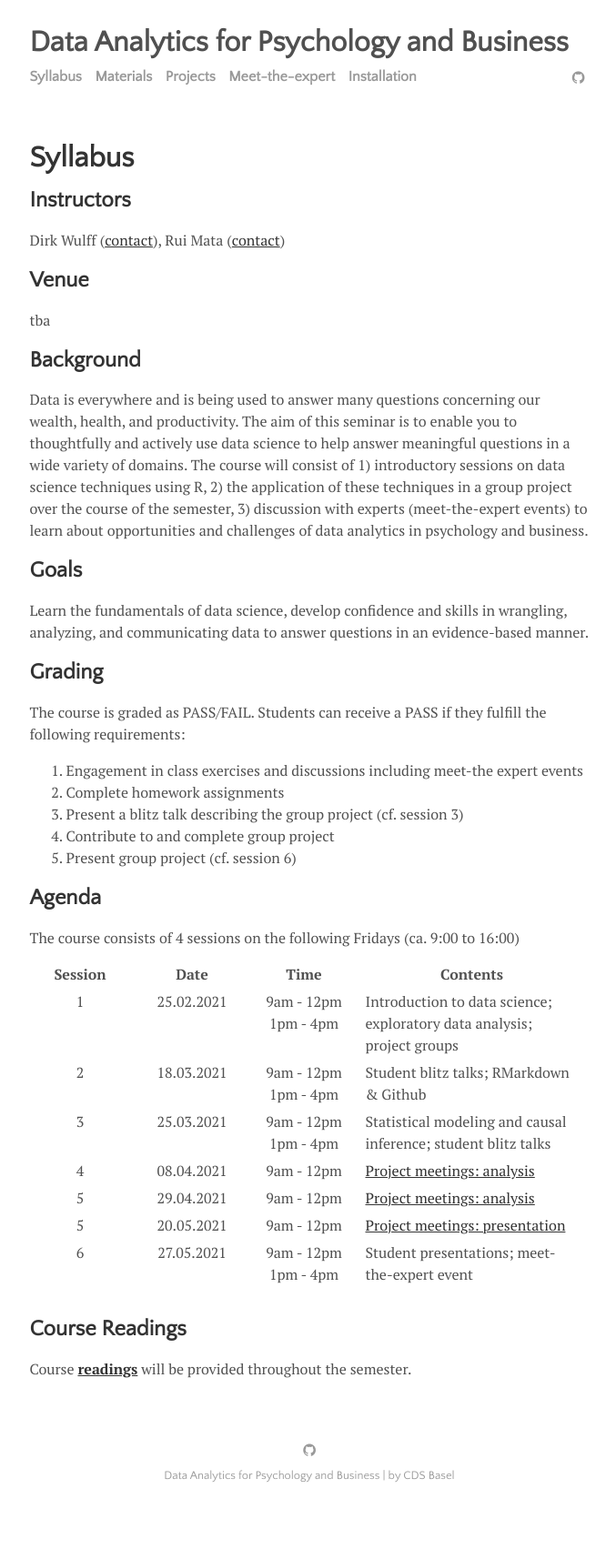
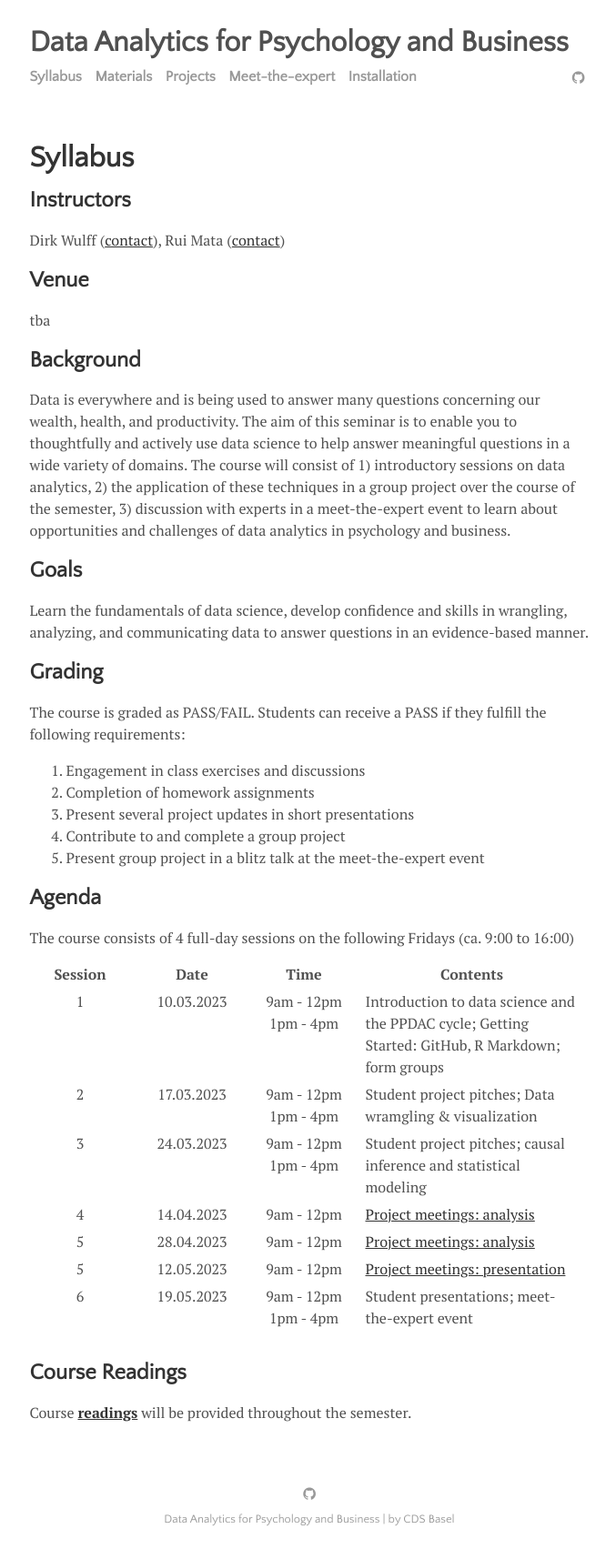
Before and after one commit to cdsbasel/dataanalytics_2023, a Jekyll site: the page built from menu/syllabus.md, in a window 1280 px wide. Shown: the whole page at 91% size, without its empty margins (300-977 px from the left). Built offline with Jekyll 4.4.1, drawn with Linux system fonts in a browser that asks for light colours; before the commit the page ends 1666 px from its top, so only the background shows below that.

Commit message:
update dates in syllabus

```diff
--- a/menu/syllabus.md
+++ b/menu/syllabus.md
@@ -10,21 +10,21 @@ Dirk Wulff (<a href="mailto:dirk.wulff@unibas.ch">contact</a>), Rui Mata (<a hre
 tba
 
 ## Background
-Data is everywhere and is being used to answer many questions concerning our wealth, health, and productivity. The aim of this seminar is to enable you to thoughtfully and actively use data science to help answer meaningful questions in a wide variety of domains. The course will consist of 1) introductory sessions on data science techniques using R, 2) the application of these techniques in a group project over the course of the semester, 3) discussion with experts (meet-the-expert events) to learn about opportunities and challenges of data analytics in psychology and business.
+Data is everywhere and is being used to answer many questions concerning our wealth, health, and productivity. The aim of this seminar is to enable you to thoughtfully and actively use data science to help answer meaningful questions in a wide variety of domains. The course will consist of 1) introductory sessions on data analytics, 2) the application of these techniques in a group project over the course of the semester, 3) discussion with experts in a meet-the-expert event to learn about opportunities and challenges of data analytics in psychology and business.
 
 ## Goals
 Learn the fundamentals of data science, develop confidence and skills in wrangling, analyzing, and communicating data to answer questions in an evidence-based manner.
 
 ## Grading
 The course is graded as PASS/FAIL. Students can receive a PASS if they fulfill the following requirements:
-1. Engagement in class exercises and discussions including meet-the expert events
-2. Complete homework assignments
-3. Present a blitz talk describing the group project (cf. session 3)
-4. Contribute to and complete group project
-5. Present group project (cf. session 6)
+1. Engagement in class exercises and discussions
+2. Completion of homework assignments
+3. Present several project updates in short presentations
+4. Contribute to and complete a group project
+5. Present group project in a blitz talk at the meet-the-expert event
 
 ## Agenda
-The course consists of 4 sessions on the following Fridays (ca. 9:00 to 16:00)
+The course consists of 4 full-day sessions on the following Fridays (ca. 9:00 to 16:00)
 
 <style>
 td {
@@ -48,43 +48,43 @@ td {
 </tr>
 <tr>
   <td style="text-align:center">1</td>
-  <td style="text-align:center">25.02.2021</td>
+  <td style="text-align:center">10.03.2023</td>
   <td style="text-align:center">9am - 12pm<br>1pm - 4pm</td>
-  <td>Introduction to data science; exploratory data analysis; project groups</td>
+  <td>Introduction to data science and the PPDAC cycle; Getting Started: GitHub, R Markdown; form groups</td>
 </tr>
 <tr>
   <td style="text-align:center">2</td>
-  <td style="text-align:center">18.03.2021</td>
+  <td style="text-align:center">17.03.2023</td>
   <td style="text-align:center">9am - 12pm<br>1pm - 4pm</td>
-  <td>Student blitz talks; RMarkdown & Github</td>
+  <td>Student project pitches; Data wramgling & visualization</td>
 </tr>
 <tr>
   <td style="text-align:center">3</td>
-  <td style="text-align:center">25.03.2021</td>
+  <td style="text-align:center">24.03.2023</td>
   <td style="text-align:center">9am - 12pm<br>1pm - 4pm</td>
-  <td>Statistical modeling and causal inference; student blitz talks</td>
+  <td>Student project pitches; causal inference and statistical modeling</td>
 </tr>
 <tr>
   <td style="text-align:center">4</td>
-  <td style="text-align:center">08.04.2021</td>
+  <td style="text-align:center">14.04.2023</td>
   <td style="text-align:center">9am - 12pm</td>
-  <td><a href="https://cdsbasel.github.io/dataanalytics_2022/menu/projects.html">Project meetings: analysis</a></td>
+  <td><a href="https://cdsbasel.github.io/dataanalytics_2023/menu/projects.html">Project meetings: analysis</a></td>
 </tr>
 <tr>
   <td style="text-align:center">5</td>
-  <td style="text-align:center">29.04.2021</td>
+  <td style="text-align:center">28.04.2023</td>
   <td style="text-align:center">9am - 12pm</td>
-  <td><a href="https://cdsbasel.github.io/dataanalytics_2022/menu/projects.html">Project meetings: analysis</a></td>
+  <td><a href="https://cdsbasel.github.io/dataanalytics_2023/menu/projects.html">Project meetings: analysis</a></td>
 </tr>
   <tr>
   <td style="text-align:center">5</td>
-  <td style="text-align:center">20.05.2021</td>
+  <td style="text-align:center">12.05.2023</td>
   <td style="text-align:center">9am - 12pm</td>
-  <td><a href="https://cdsbasel.github.io/dataanalytics_2022/menu/projects.html">Project meetings: presentation</a></td>
+  <td><a href="https://cdsbasel.github.io/dataanalytics_2023/menu/projects.html">Project meetings: presentation</a></td>
 </tr>
 <tr>
   <td style="text-align:center">6</td>
-  <td style="text-align:center">27.05.2021</td>
+  <td style="text-align:center">19.05.2023</td>
   <td style="text-align:center">9am - 12pm<br>1pm - 4pm</td>
   <td>Student presentations; meet-the-expert event</td>
 </tr>
```
